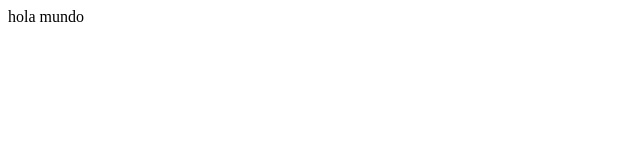
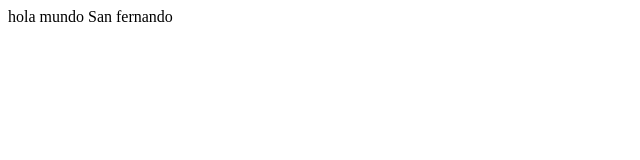
Before and after one commit to Maurox28363429/example-html, a plain HTML site: page index.html in a window 1280 px wide. Shown: the whole page, without its empty margins (0-640 px from the left). Drawn offline with Linux system fonts and the light colour scheme.

Commit message:
add text

```diff
--- a/index.html
+++ b/index.html
@@ -6,6 +6,6 @@
     <title>Document</title>
 </head>
 <body>
-    hola mundo
+    hola mundo San fernando
 </body>
 </html>
```
